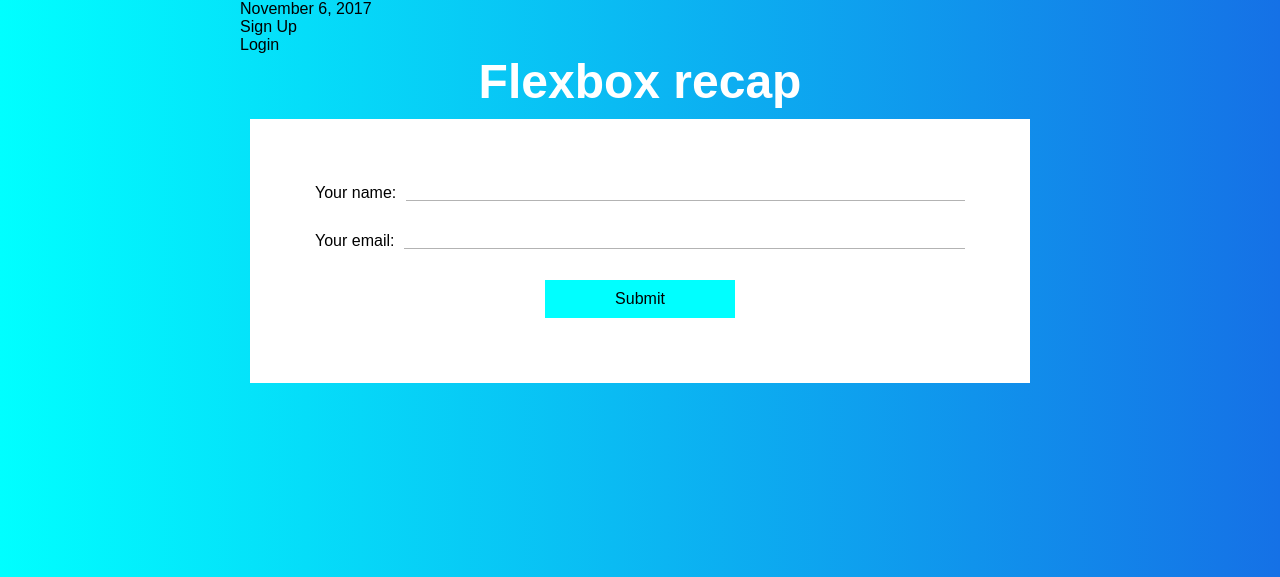
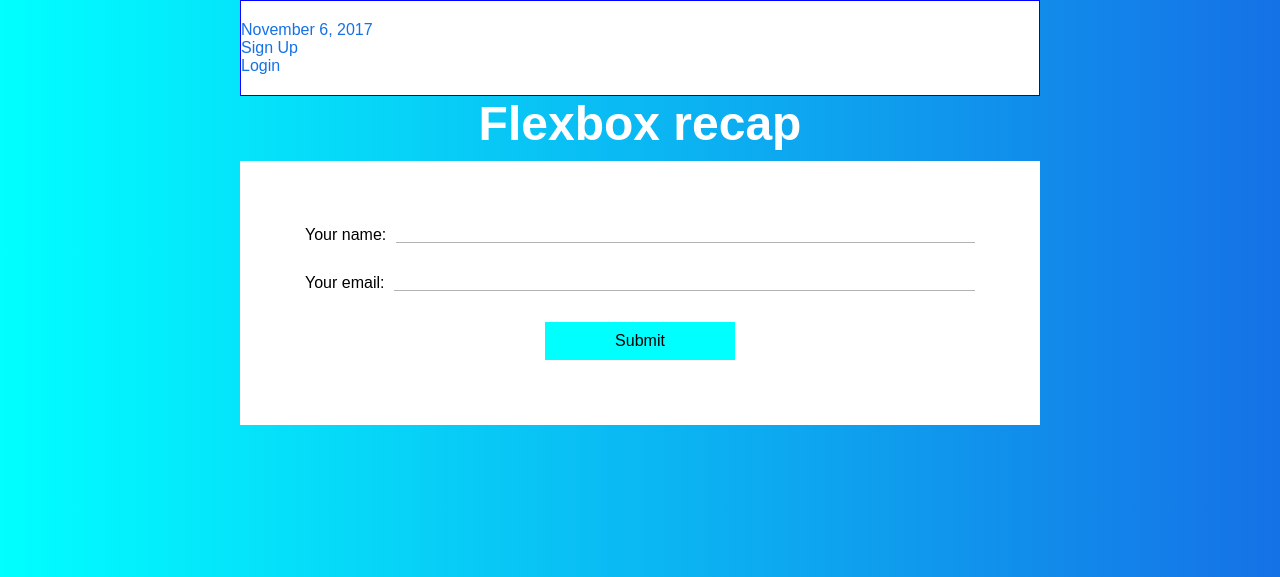
Before and after one commit to shikinen/Flexbox_recap, a website: page index.html in a window 1280 px wide. Shown: the top 577 px of the page. Drawn offline with Linux system fonts and the light colour scheme; a web font is replaced by a local one.

Commit message:
Style menu

```diff
--- a/index.html
+++ b/index.html
@@ -18,7 +18,6 @@
 </head>
 
 <body>
-    <div class="main-container">
     <div class='menu-container'>
         <div class='menu'>
             <div class='date'>November 6, 2017</div>
@@ -26,6 +25,8 @@
             <div class='login'>Login</div>
         </div>
     </div>
+
+    <main>
         <header>
             <h1>Flexbox recap</h1>
         </header>
@@ -44,7 +45,7 @@
                 </div>
             </form>
         </div>
-    </div>
+    </main>
 
     <footer>
         <div class="social">
--- a/sass/main.scss
+++ b/sass/main.scss
@@ -27,14 +27,26 @@ body {
     font-family: $main-font;
 }
 
-.main-container {
+main {
     max-width: 800px;
     margin: 0 auto;
 
 }
 
 
+/*============ HEADER ============*/
 
+.menu{
+  color: #1571E6;
+  background-color: #fff;
+  padding: 20px 0;
+}
+
+.menu-container {
+  border: 1px solid blue;  /* For debugging */
+  max-width: 800px;
+  margin: 0 auto;
+}
 
 
 /*============ HEADER ============*/
@@ -54,7 +66,7 @@ header {
 /*============ FORM ============*/
 
 .form-container {
-    margin: 10px;
+    margin: 10px 15px;
     padding: 50px 15px;
     background: white;
     label {
@@ -74,6 +86,7 @@ header {
     }
     @media #{$tablet} {
         padding: 50px;
+        margin: 10px 0px;
     }
 }
 
```
Also changed, not shown: css/main.css. Lines whose indentation alone changed are shown as unchanged.
